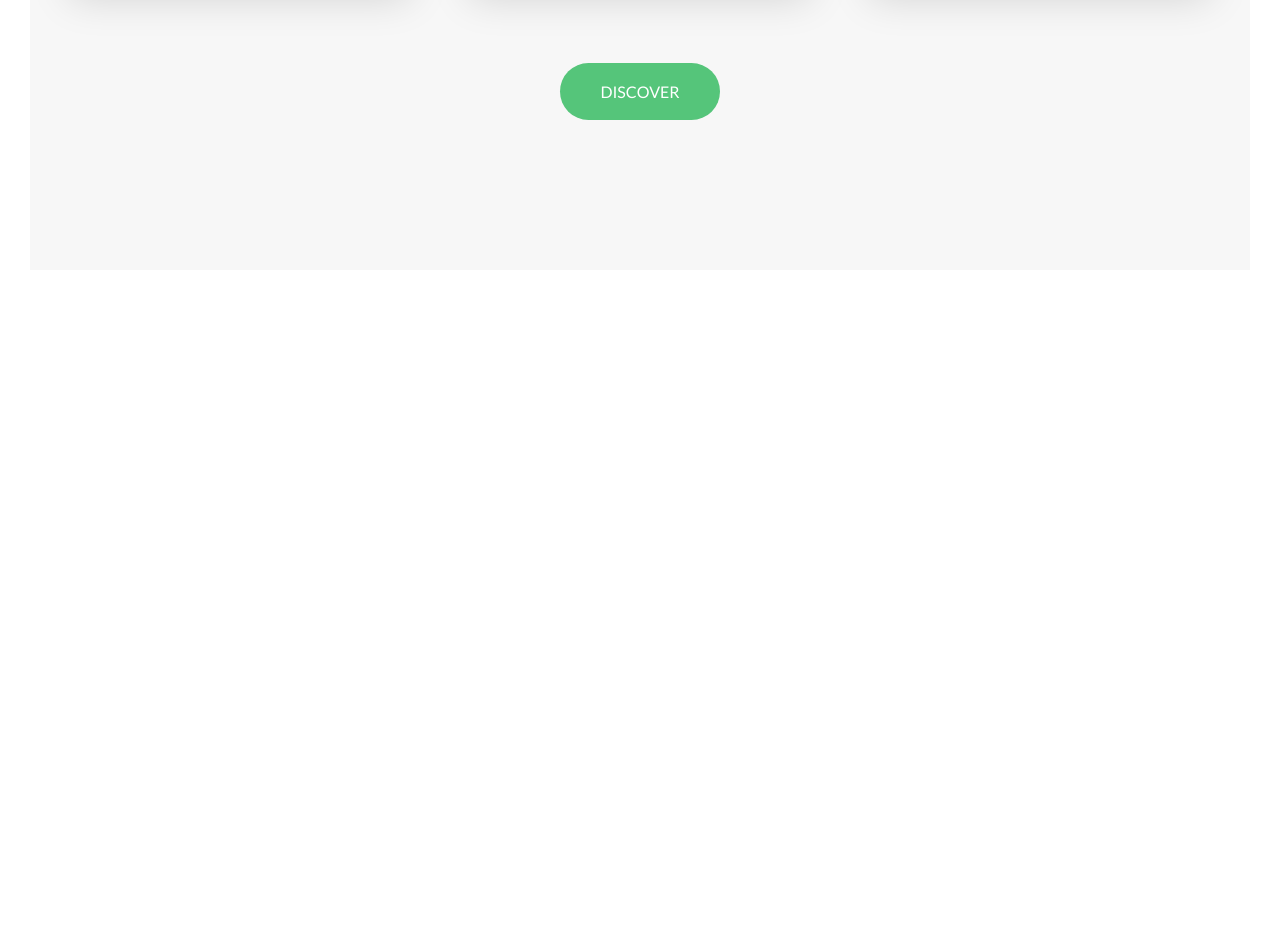
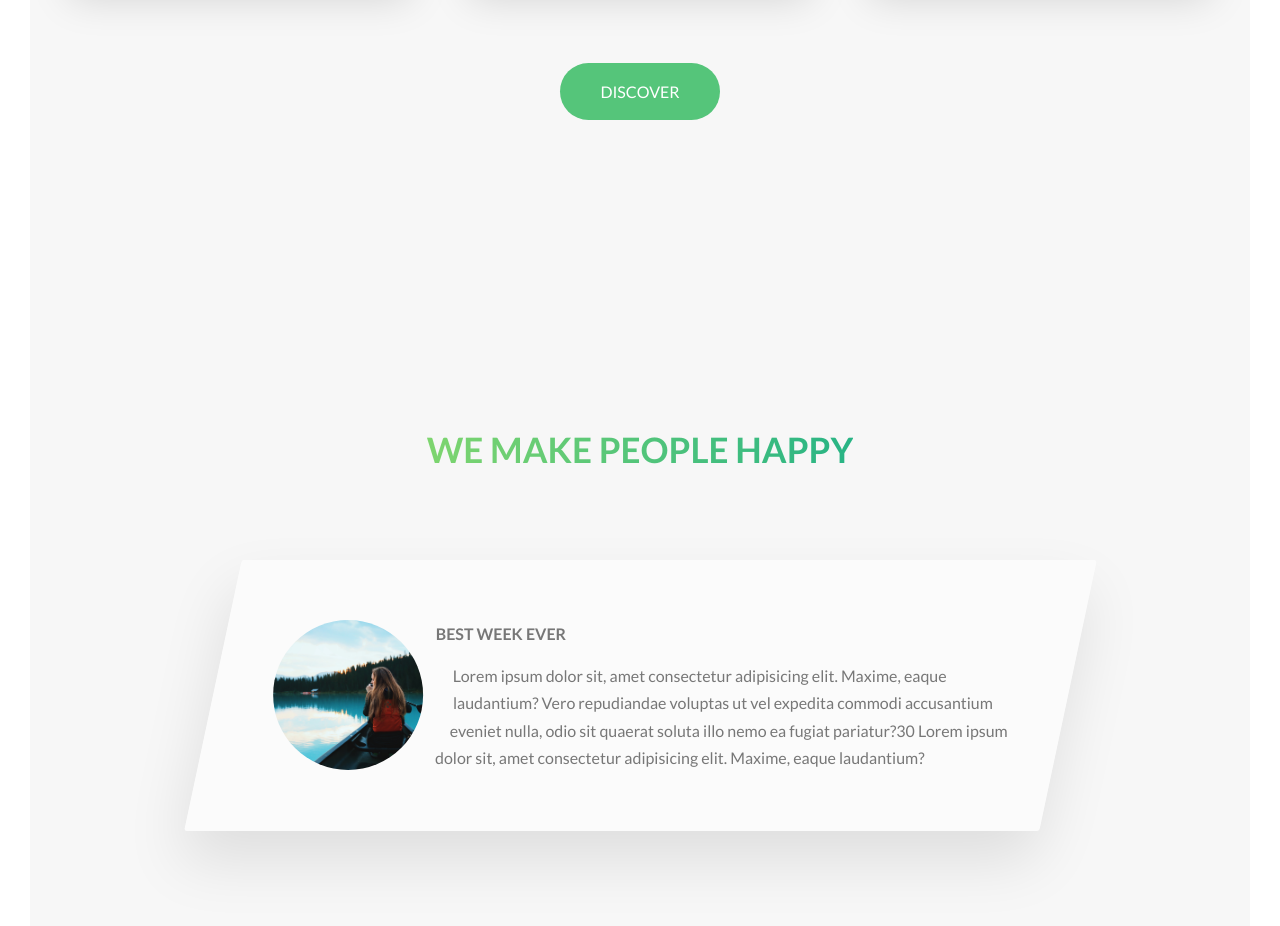
Before and after one commit to urikoffman/natours-project, a website: page index.html in a window 1280 px wide. Shown: the part 3090-4016 px from the top of the page. Before the commit the page ends 3390 px from the top, so only its background shows below. Drawn offline with Linux system fonts and the light colour scheme.

Commit message:
adding story section

```diff
--- a/index.html
+++ b/index.html
@@ -195,6 +195,29 @@
         <a href="#" class="btn btn--green">Discover</a>
       </div>
     </section>
+
+    <section class="section-stories">
+      <div class="u-center-text u-margin-botton-lg">
+        <h2 class="heading-secondary">we make people happy</h2>
+      </div>
+      <div class="row">
+        <div class="story">
+          <figure class="story__shape">
+            <img src="./img/nat-8.jpg" alt="" class="story__img" />
+          </figure>
+          <div class="story-text">
+            <h3 class="heading-tertiary u-margin-bottom-sm">best week ever</h3>
+            <p>
+              Lorem ipsum dolor sit, amet consectetur adipisicing elit. Maxime,
+              eaque laudantium? Vero repudiandae voluptas ut vel expedita
+              commodi accusantium eveniet nulla, odio sit quaerat soluta illo
+              nemo ea fugiat pariatur?30 Lorem ipsum dolor sit, amet consectetur
+              adipisicing elit. Maxime, eaque laudantium?
+            </p>
+          </div>
+        </div>
+      </div>
+    </section>
     <!-- <section class="grid-test">
         <div class="row">
             <div class="col-1-of-2">col-1-of-2</div>
--- /dev/null
+++ b/sass/components/_story.scss
@@ -0,0 +1,31 @@
+.story {
+    width: 75%;
+    margin: 0 auto;
+    box-shadow: 0 3rem 6rem rgba($color-black, 0.1);
+    background-color: rgba($color-white, 0.6);
+    border-radius: 3px;
+    padding: 6rem;
+    padding-left: 9rem;
+    font-size: $default-font-size;
+    transform: skewX(-12deg);
+    &>* {
+        transform: skewX(12deg);
+    }
+    &__shape {
+        width: 15rem;
+        height: 15rem;
+        float: left;
+        transform: translateX(-3rem) skewX(12deg);
+        border-radius: 50%;
+        -webkit-clip-path: circle(50% at 50% 50%);
+        clip-path: circle(50% at 50% 50%);
+        -webkit-shape-outside: circle(50% at 50% 50%);
+        shape-outside: circle(50% at 50% 50%);
+    }
+    &__img {
+        height: 100%;
+    }
+    &__text {
+        transform: skewX(12deg);
+    }
+}
--- a/sass/main.scss
+++ b/sass/main.scss
@@ -9,6 +9,7 @@
 @import "./components/card";
 @import "./components/composition";
 @import "./components/feature-box";
+@import "./components/story";
 @import "./layout/header";
 @import "./layout/grid";
 @import "./pages/home";
--- a/sass/pages/_home.scss
+++ b/sass/pages/_home.scss
@@ -20,3 +20,8 @@
     padding: 25rem 0 15rem 0;
     margin-top: -10rem;
 }
+
+.section-stories {
+    padding: 15rem 0;
+    background-color: $color-grey-light-1;
+}
```
Also changed, not shown: css/style.css.
